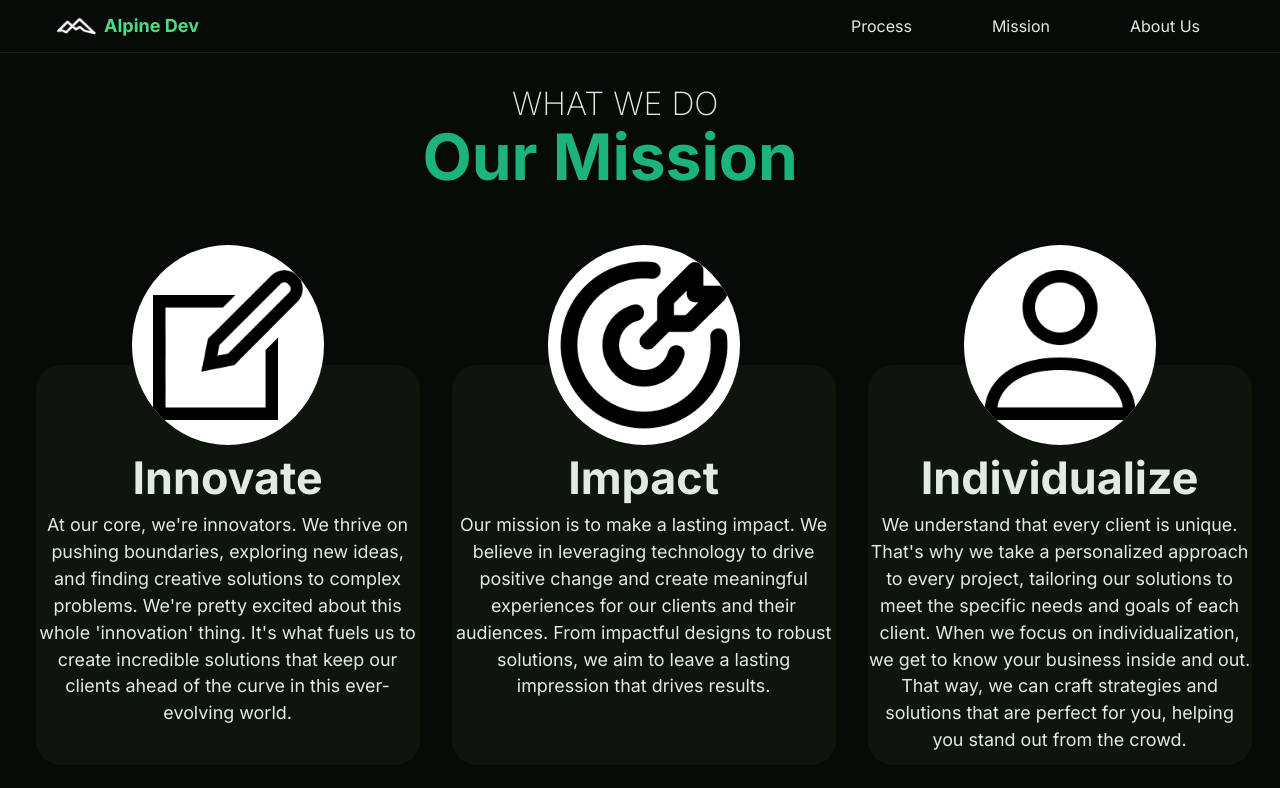
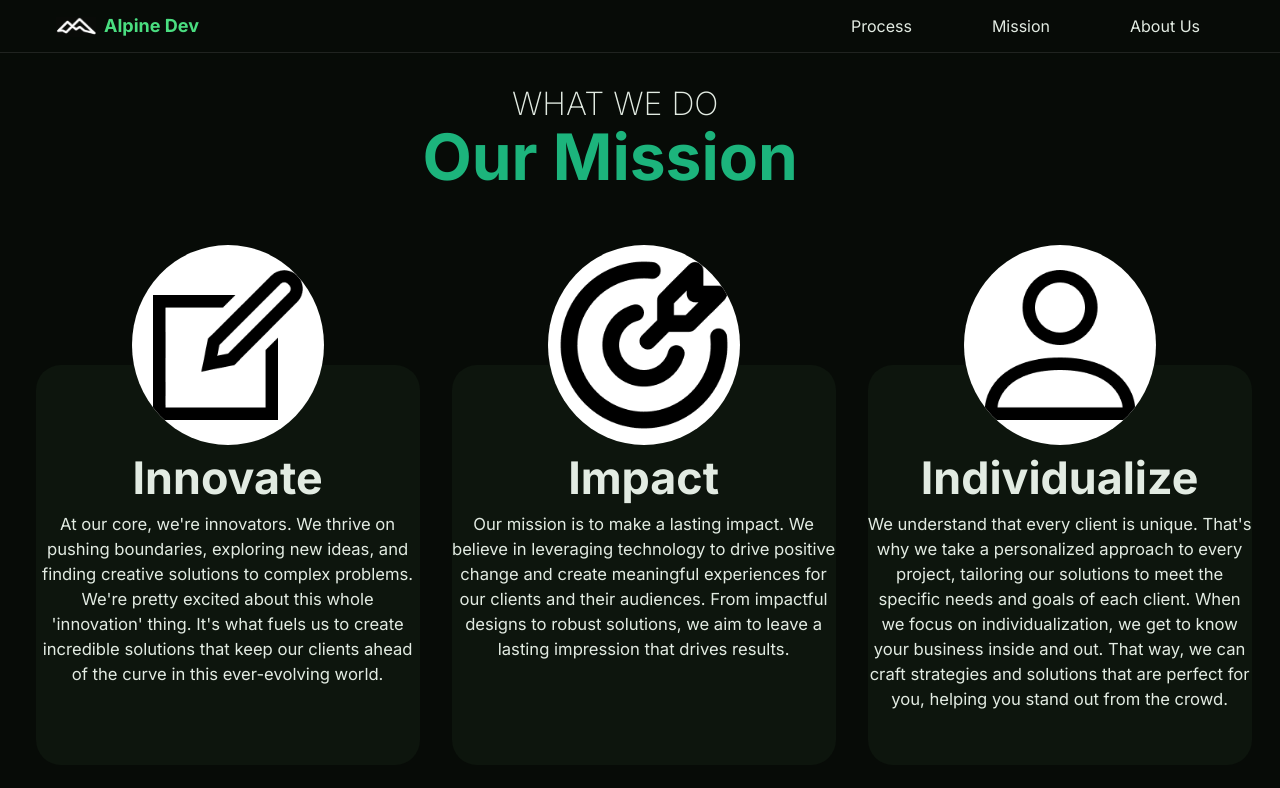
Before and after one commit to SaiChittella/Alpine_Dev_Website, a Next.js app: page /mission in a window 1280 px wide. Shown: the top 788 px of the page. Built offline with nearby package versions, Linux system fonts and the light colour scheme.

Commit message:
More styling fixes

```diff
--- a/src/app/mission/rectangle.tsx
+++ b/src/app/mission/rectangle.tsx
@@ -52,12 +52,10 @@ const Rectangle: React.FC<RectangleProps> = ({
 					<p>{title}</p>
 				</div>
 				<div
-					className="flex relative text-[1.4vw] items-center justify-center w-[30vw]"
-					style={{ top: "20%", textAlign: "center"}}
+					className="flex relative text-[1.3vw] items-center justify-center w-[30vw]"
+					style={{ top: "20%", textAlign: "center" }}
 				>
-					<p>
-						{description}
-					</p>
+					<p>{description}</p>
 				</div>
 			</div>
 		</div>
```
